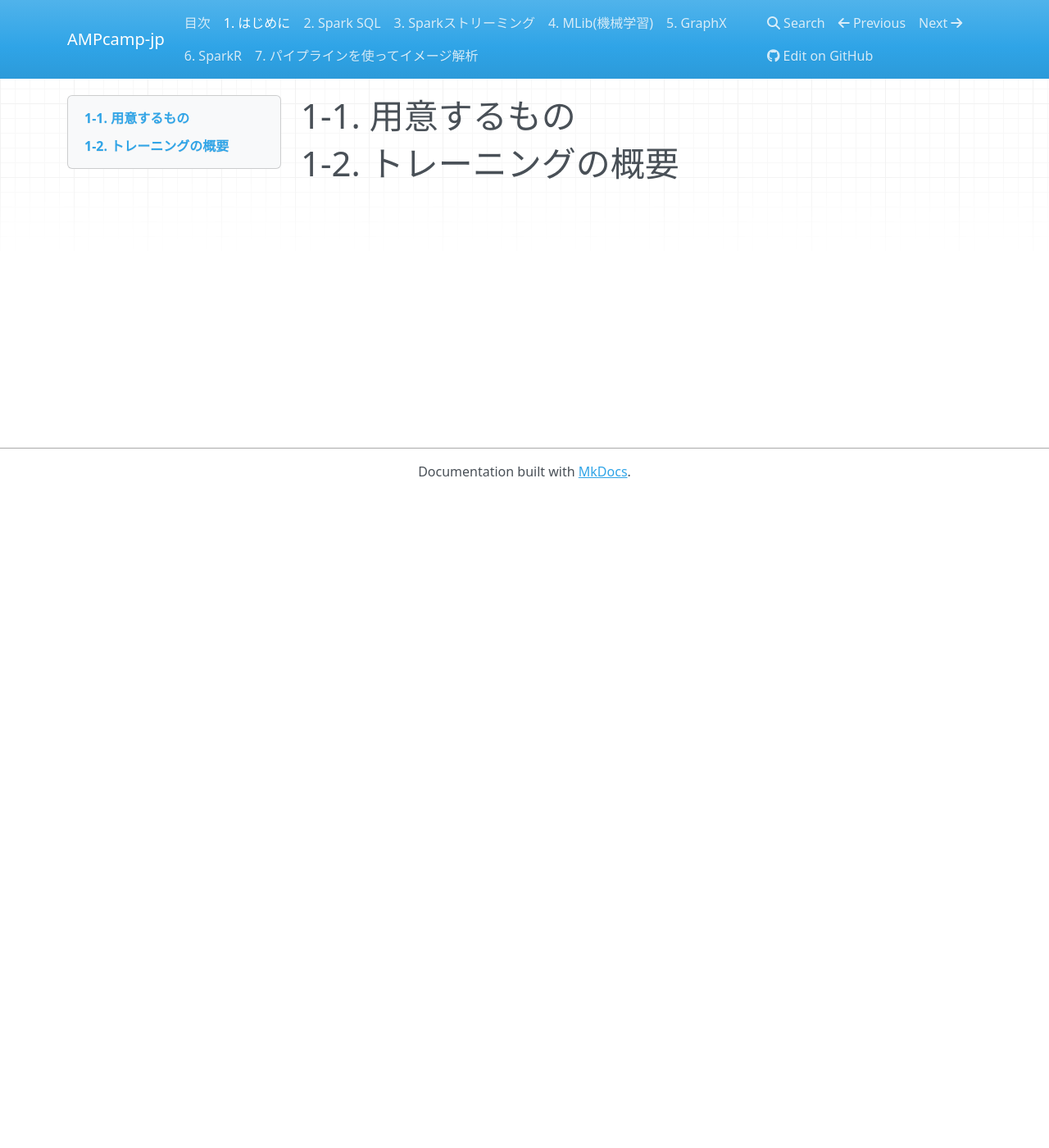
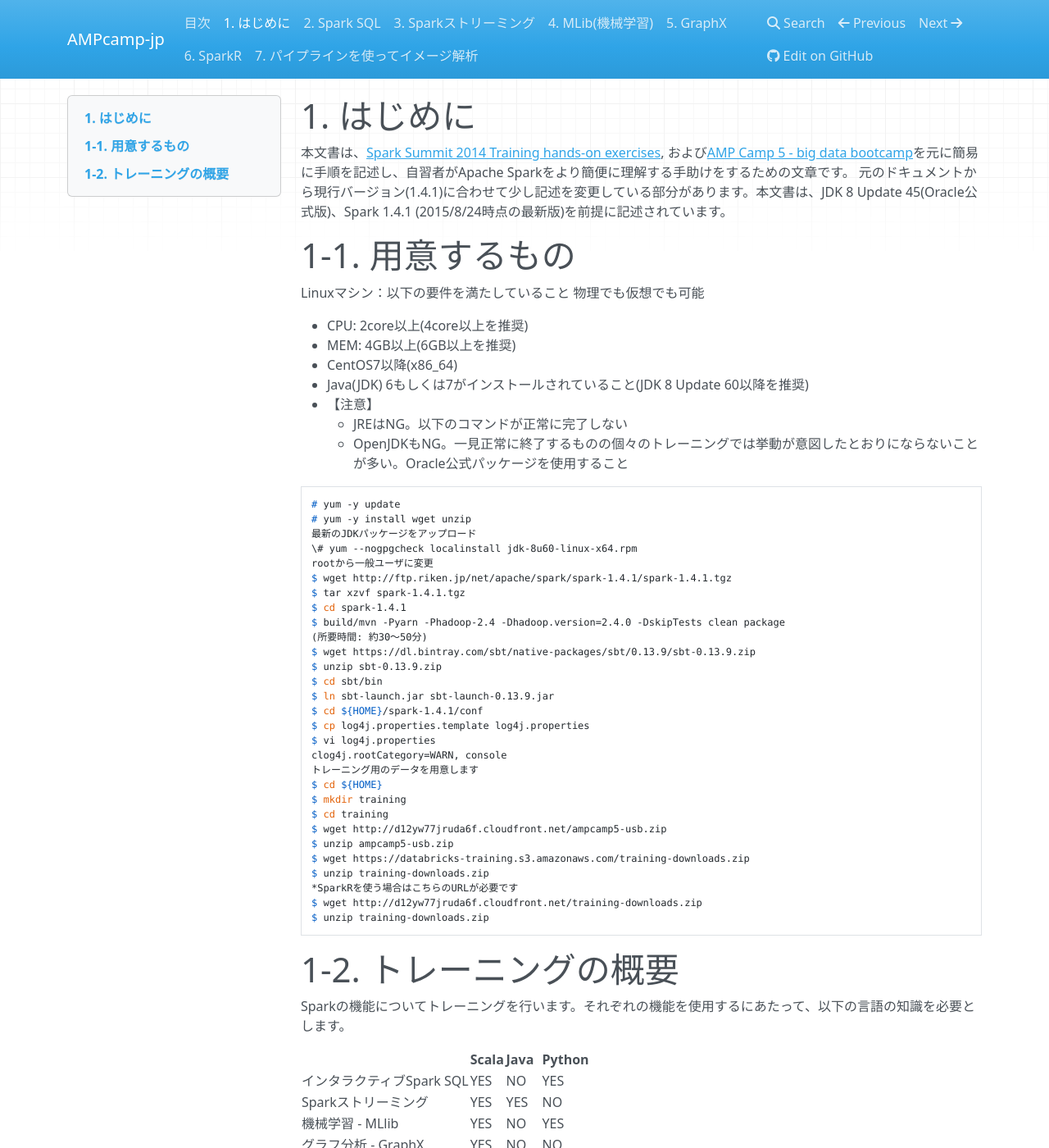
Before and after one commit to m-kiuchi/AMPcamp-ja, an MkDocs documentation site: the page built from docs/introduction.md, in a window 1280 px wide and 1400 px high. Shown: the whole window at 82% size. Built offline with MkDocs 1.6.1, drawn with Linux system fonts in a browser that asks for light colours; nearby versions of some CDN libraries; old or Windows-style settings are respelled for this version of MkDocs; some of the changed text lies outside the part shown.

Commit message:
Update introduction.md

````diff
--- a/docs/introduction.md
+++ b/docs/introduction.md
@@ -1,3 +1,80 @@
+# 1. はじめに
+
+
+本文書は、[Spark Summit 2014 Training hands-on exercises](https://databricks-training.s3.amazonaws.com/index.html), および[AMP Camp 5 - big data bootcamp](http://ampcamp.berkeley.edu/5/)を元に簡易に手順を記述し、自習者がApache Sparkをより簡便に理解する手助けをするための文章です。
+元のドキュメントから現行バージョン(1.4.1)に合わせて少し記述を変更している部分があります。本文書は、JDK 8 Update 45(Oracle公式版)、Spark 1.4.1 (2015/8/24時点の最新版)を前提に記述されています。
+
 # 1-1. 用意するもの
 
+
+Linuxマシン：以下の要件を満たしていること
+物理でも仮想でも可能
+
+- CPU: 2core以上(4core以上を推奨)
+- MEM: 4GB以上(6GB以上を推奨)
+- CentOS7以降(x86_64)
+- Java(JDK) 6もしくは7がインストールされていること(JDK 8 Update 60以降を推奨)
+   - 【注意】
+     - JREはNG。以下のコマンドが正常に完了しない
+     - OpenJDKもNG。一見正常に終了するものの個々のトレーニングでは挙動が意図したとおりにならないことが多い。Oracle公式パッケージを使用すること
+
+```
+# yum -y update
+# yum -y install wget unzip
+最新のJDKパッケージをアップロード
+\# yum --nogpgcheck localinstall jdk-8u60-linux-x64.rpm
+rootから一般ユーザに変更
+$ wget http://ftp.riken.jp/net/apache/spark/spark-1.4.1/spark-1.4.1.tgz
+$ tar xzvf spark-1.4.1.tgz
+$ cd spark-1.4.1
+$ build/mvn -Pyarn -Phadoop-2.4 -Dhadoop.version=2.4.0 -DskipTests clean package
+(所要時間: 約30～50分)
+$ wget https://dl.bintray.com/sbt/native-packages/sbt/0.13.9/sbt-0.13.9.zip
+$ unzip sbt-0.13.9.zip
+$ cd sbt/bin
+$ ln sbt-launch.jar sbt-launch-0.13.9.jar
+$ cd ${HOME}/spark-1.4.1/conf
+$ cp log4j.properties.template log4j.properties
+$ vi log4j.properties
+clog4j.rootCategory=WARN, console
+トレーニング用のデータを用意します
+$ cd ${HOME}
+$ mkdir training
+$ cd training
+$ wget http://d12yw77jruda6f.cloudfront.net/ampcamp5-usb.zip
+$ unzip ampcamp5-usb.zip
+$ wget https://databricks-training.s3.amazonaws.com/training-downloads.zip
+$ unzip training-downloads.zip
+*SparkRを使う場合はこちらのURLが必要です
+$ wget http://d12yw77jruda6f.cloudfront.net/training-downloads.zip
+$ unzip training-downloads.zip
+```
+
 # 1-2. トレーニングの概要
+Sparkの機能についてトレーニングを行います。それぞれの機能を使用するにあたって、以下の言語の知識を必要とします。
+
+|                           |Scala     |Java      |Python     |
+|:--------------------------|:---------|:---------|:----------|
+|インタラクティブSpark SQL  |YES       |NO        |YES        |
+|Sparkストリーミング        |YES       |YES       |NO         |
+|機械学習 - MLlib           |YES       |NO        |YES        |
+|グラフ分析 - GraphX        |YES       |NO        |NO         |
+|SparkR                     |Rのみ     |Rのみ     |Rのみ      |
+|Pipeline                   |YES       |NO        |NO         |
+|Tachyon                    |NO        |YES       |NO         |
+
+それでは実際に個々の機能のトレーニングを始めましょう。
+以下の各項目のリンクをクリックすると実際のトレーニングに移動します。
+それぞれのトレーニングの分量を参考にしてください。
+
+
+
+|                    |分量    |参考資料                                                                                    |
+|:-------------------|:-------|:-------------------------------------------------------------------------------------------|
+|Spark SQL           |少      |[プログラミングガイド](http://spark.apache.org/docs/latest/sql-programming-guide.html)      |
+|Sparkストリーミング |中      |[プログラミングガイド](http://spark.apache.org/docs/latest/streaming-programming-guide.html)|
+|MLlib(機械学習)     |中      |[プログラミングガイド](http://spark.apache.org/docs/latest/mllib-guide.html)                |
+|GraphX(グラフ分析)  |多      |[プログラミングガイド](http://spark.apache.org/docs/latest/sql-programming-guide.html)      |
+|SparkR              |少      |                                                                                            |
+|Pipeline            |多      |                                                                                            |
+|Tachyon             |中      |[プロジェクトサイト](http://tachyon-project.org/)                                           |
````
